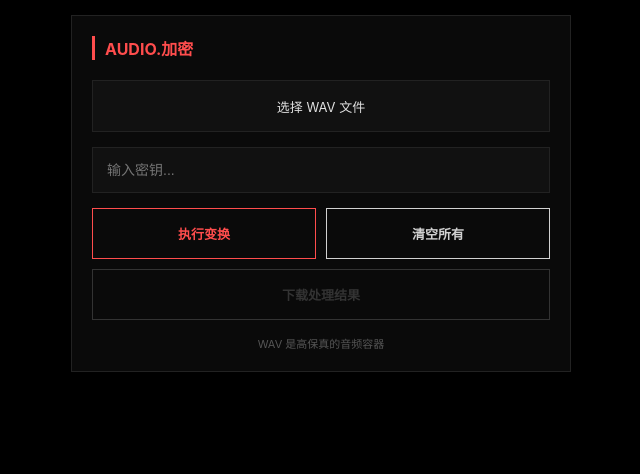
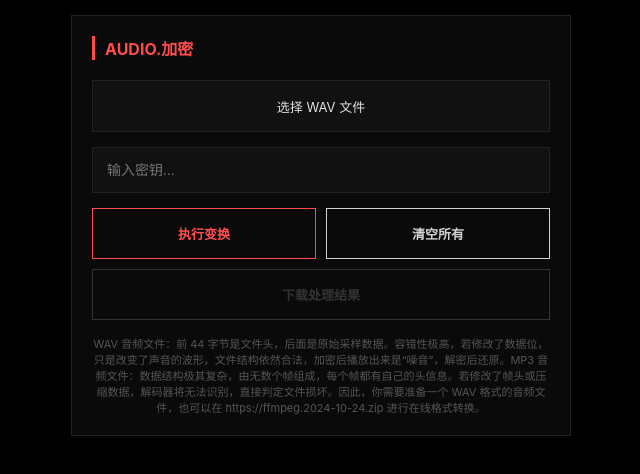
Before and after one commit to bengang904/audio, a plain HTML site: page web/3/index.html in a window 1280 px wide. Shown: the whole page, without its empty margins (319-959 px from the left). Drawn offline with Linux system fonts and the light colour scheme.

Commit message:
Update index.html

```diff
--- a/web/3/index.html
+++ b/web/3/index.html
@@ -155,7 +155,7 @@
         </div>
     </div>
     <audio id="audioPlayer" controls></audio>
-    <div class="status" id="statusMsg">WAV 是高保真的音频容器</div>
+    <div class="status" id="statusMsg">WAV 音频文件：前 44 字节是文件头，后面是原始采样数据。容错性极高，若修改了数据位，只是改变了声音的波形，文件结构依然合法，加密后播放出来是“噪音”，解密后还原。MP3 音频文件：数据结构极其复杂，由无数个帧组成，每个帧都有自己的头信息。若修改了帧头或压缩数据，解码器将无法识别，直接判定文件损坏。因此，你需要准备一个 WAV 格式的音频文件，也可以在 https://ffmpeg.2024-10-24.zip 进行在线格式转换。</div>
 </div>
 <script>
     const audioInput = document.getElementById('audioInput');
```
